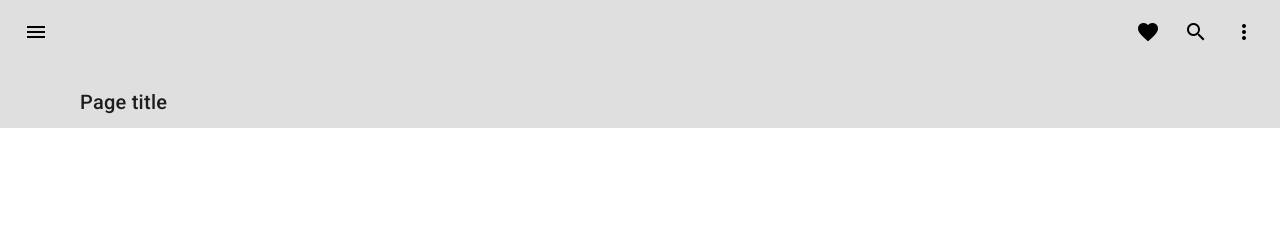
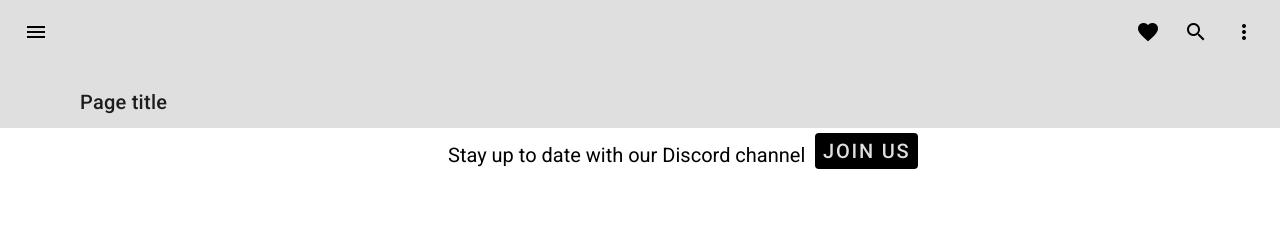
Before and after one commit to odouglin/spaceapps-pasadena, a website built with webpack: page index.html in a window 1280 px wide. Shown: the top 228 px of the page. Built offline with Linux system fonts and the light colour scheme.

Commit message:
Added banner and linked action button to SpaceApps@Pasadena Discord

```diff
--- a/app.js
+++ b/app.js
@@ -1,6 +1,8 @@
 // Import all components
 import { MDCTopAppBar } from '@material/top-app-bar';
 import { MDCRipple } from '@material/ripple';
+import {MDCBanner} from '@material/banner';
+
 
 //
 // Instantiate all components
@@ -8,3 +10,4 @@ import { MDCRipple } from '@material/ripple';
 const topAppBarElement = document.querySelector('.mdc-top-app-bar');
 const topAppBar = new MDCTopAppBar(topAppBarElement);
 const buttonRipple = new MDCRipple(document.querySelector('.mdc-button'));
+const banner = new MDCBanner(document.querySelector('.mdc-banner'));
--- a/app.scss
+++ b/app.scss
@@ -41,6 +41,7 @@
 @use "@material/icon-button";
 @use "@material/button";
 @use "@material/top-app-bar/mdc-top-app-bar";
+@use "@material/banner";
 
 // Include all components
 @include icon-button.core-styles;
@@ -98,6 +99,31 @@ a button:hover {
   color: darkgrey;
 }
 
+.mdc-banner {
+  height: 50px;
+  width: 30%;
+  margin: auto;
+
+}
+
+.mdc-banner__text {
+  font-size: 20px;
+  margin-top: 15px;
+  float: left;
+  color: black;
+}
+
+.mdc-banner button {
+  position: absolute;
+  margin-top: 5px;
+  margin-left: 10px;
+  background-color: black;
+  float: right;
+  font-size: 20px;
+}
+
+
+
 .about-space-apps-pasadena-text {
   padding-bottom: 100px;
 }
--- a/index.html
+++ b/index.html
@@ -71,6 +71,26 @@
     <main
       class="mdc-top-app-bar--prominent-fixed-adjust mdc-top-app-bar--fixed"
     >
+
+      <!-- Banner -->
+      <div class="mdc-banner" role="banner">
+        <div class="mdc-banner__content"
+             role="alertdialog"
+             aria-live="assertive">
+          <div class="mdc-banner__graphic-text-wrapper">
+            <div class="mdc-banner__text">
+              Stay up to date with our Discord channel
+            </div>
+          </div>
+          <div class="mdc-banner__actions">
+            <a href="https://discord.gg/XTwnNFyNZv" target="_blank"><button type="button" class="mdc-button mdc-banner__primary-action">
+              <div class="mdc-button__ripple"></div>
+              <div class="mdc-button__label">Join Us</div>
+            </button></a>
+          </div>
+        </div>
+      </div>
+
       <!-- Hero -->
       <section class="welcome-page-section hero">
         <div class="hero-image hero-image-container"></div>
--- a/package.json
+++ b/package.json
@@ -1,5 +1,6 @@
 {
   "dependencies": {
+    "@material/banner": "^12.0.0",
     "@material/button": "^12.0.0",
     "html-webpack-plugin": "^5.3.2",
     "material-components-web": "^12.0.0"
```
Also changed, not shown: dist/bundle.css, dist/bundle.js, 1 other file.
